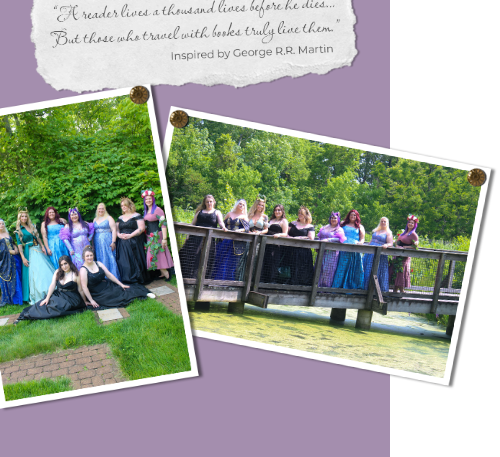
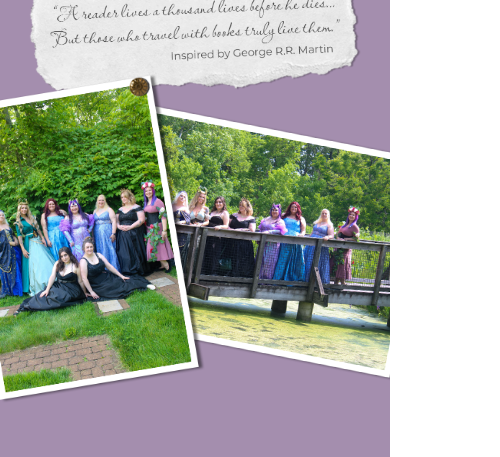
Before and after one commit to liftoffcreative-us/storybook_soiree, a Next.js app: page /retreats in a window 390 px wide. Shown: the part 348-805 px from the top of the page, 500 px wide, since content can reach past the window. Built offline with nearby package versions, Linux system fonts and the light colour scheme; a web font is replaced by a local one.

Commit message:
fixed overflow issue

```diff
--- a/app/components/retreatsComps/RetreatHero.jsx
+++ b/app/components/retreatsComps/RetreatHero.jsx
@@ -3,7 +3,7 @@ import React from 'react';
 
 const RetreatHero = () => {
   return (
-    <div className='hidden w-screen h-[110vh] md:flex items-center justify-center   bg-ssLavender'>
+    <div className='hidden w-screen h-[100vh] md:flex items-center justify-center   bg-ssLavender'>
       <div className='w-[90vw]  flex items-center justify-center'>
         <Image
           src='/retreatHero.png'
--- a/app/components/retreatsComps/RetreatHeroMobile.jsx
+++ b/app/components/retreatsComps/RetreatHeroMobile.jsx
@@ -18,13 +18,13 @@ const RetreatHeroMobile = () => {
         height={383}
         className='w-[85%] -mt-[3vh]'
       />
-      <div className='flex items-center justify-center w-full h-auto mt-[18vh]'>
+      <div className='flex items-center justify-center w-[120vw] h-[40vh] -mt-[3vh] overflow-hidden'>
         <Image
           src='/groupPhoto2.png'
           alt='A photo of attendees from a previous event'
           width={475}
           height={344}
-          className='absolute w-[90%]  ml-[60vw] rotate-6'
+          className='w-[90vw] ml-[30vw] rotate-6'
         />
         <Image
           src='/groupPhoto1.png'
```
